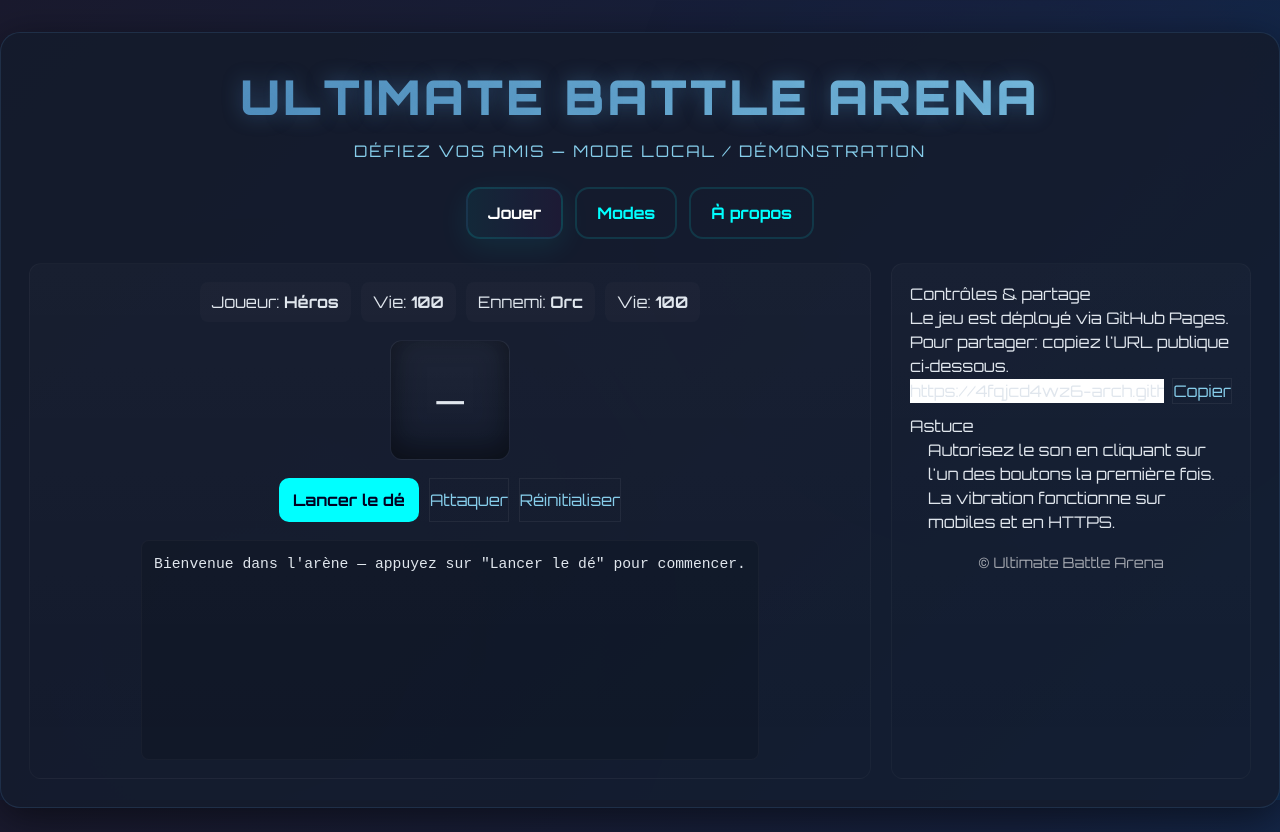
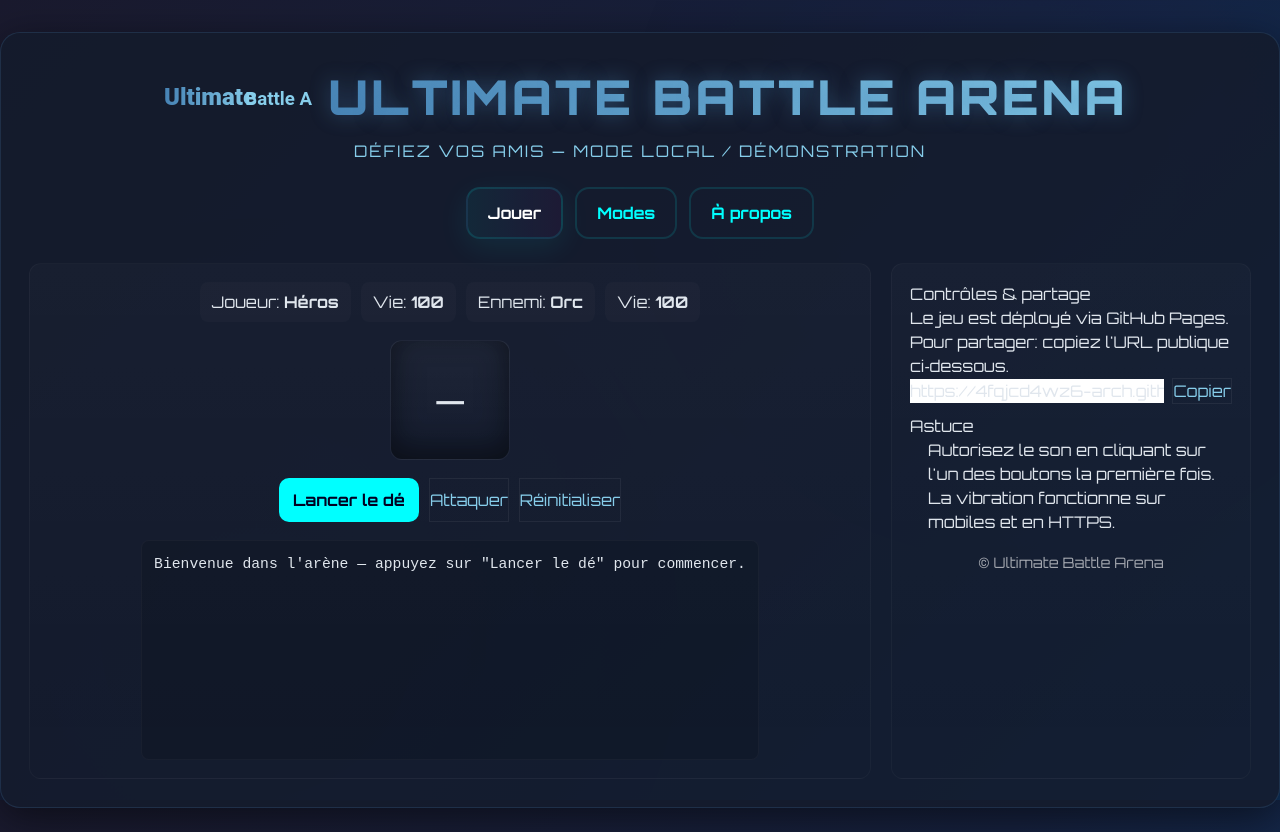
Before and after one commit to 4fqjcd4wz6-arch/Ultimate-Battle-Arena, a plain HTML site: page index.html in a window 1280 px wide. Drawn offline with nearby package versions, Linux system fonts and the light colour scheme.

Commit message:
chore(pages): add favicon and logo assets, update index.html to reference them

```diff
--- a/index.html
+++ b/index.html
@@ -4,16 +4,17 @@
   <meta charset="UTF-8" />
   <meta name="viewport" content="width=device-width,initial-scale=1" />
   <title>Ultimate Battle Arena</title>
+  <link rel="icon" href="/assets/favicon.svg" type="image/svg+xml">
   <link href="https://fonts.googleapis.com/css2?family=Orbitron:wght@400;700;900&family=Roboto:wght@300;400;500;700&display=swap" rel="stylesheet">
   <script src="https://cdn.tailwindcss.com"></script>
   <style>
-    /* Core visual styles condensed and adapted from the provided design */
     :root{--primary:#4682b4;--primary-2:#87ceeb;--accent:#00ffff}
     html,body{height:100%}
     body{margin:0;font-family:Orbitron,Roboto,sans-serif;background:linear-gradient(135deg,#1a1a2e 0%,#16213e 50%,#0f3460 100%);color:#e0e6ed;min-height:100vh;}
     body::before{content:'';position:fixed;inset:0;background:radial-gradient(circle at 20% 80%,rgba(70,130,180,0.08) 0%,transparent 40%),radial-gradient(circle at 80% 20%,rgba(100,149,237,0.06) 0%,transparent 40%);pointer-events:none;z-index:-1;animation:backgroundShift 20s ease-in-out infinite alternate}
     @keyframes backgroundShift{0%{transform:translate(0,0);opacity:.35}100%{transform:translate(10px,5px);opacity:.55}}
     .container{max-width:1200px;margin:32px auto;background:rgba(20,28,44,0.85);border-radius:20px;padding:28px;border:1px solid rgba(70,130,180,0.2);box-shadow:0 10px 40px rgba(0,0,0,0.5);position:relative}
+    .title-row{display:flex;align-items:center;gap:16px;justify-content:center}
     .title{font-weight:900;text-transform:uppercase;letter-spacing:3px;text-align:center;font-size:clamp(1.6rem,4vw,3rem);background:linear-gradient(45deg,var(--primary),var(--primary-2));-webkit-background-clip:text;background-clip:text;color:transparent;text-shadow:0 0 20px rgba(70,130,180,0.45)}
     .subtitle{text-align:center;color:var(--primary-2);text-transform:uppercase;letter-spacing:2px;margin-top:6px}
     .nav{display:flex;gap:12px;justify-content:center;margin:24px 0;flex-wrap:wrap}
@@ -35,7 +36,10 @@
 </head>
 <body>
   <div class="container">
-    <h1 class="title">Ultimate Battle Arena</h1>
+    <div class="title-row">
+      <img src="/assets/logo.svg" alt="UBA Logo" width="160" height="48" style="display:block;">
+      <h1 class="title">Ultimate Battle Arena</h1>
+    </div>
     <div class="subtitle">Défiez vos amis — mode local / démonstration</div>
 
     <nav class="nav" role="tablist" aria-label="Navigation">
```
Also changed, not shown: assets/favicon.svg (added), assets/logo.svg (added).
